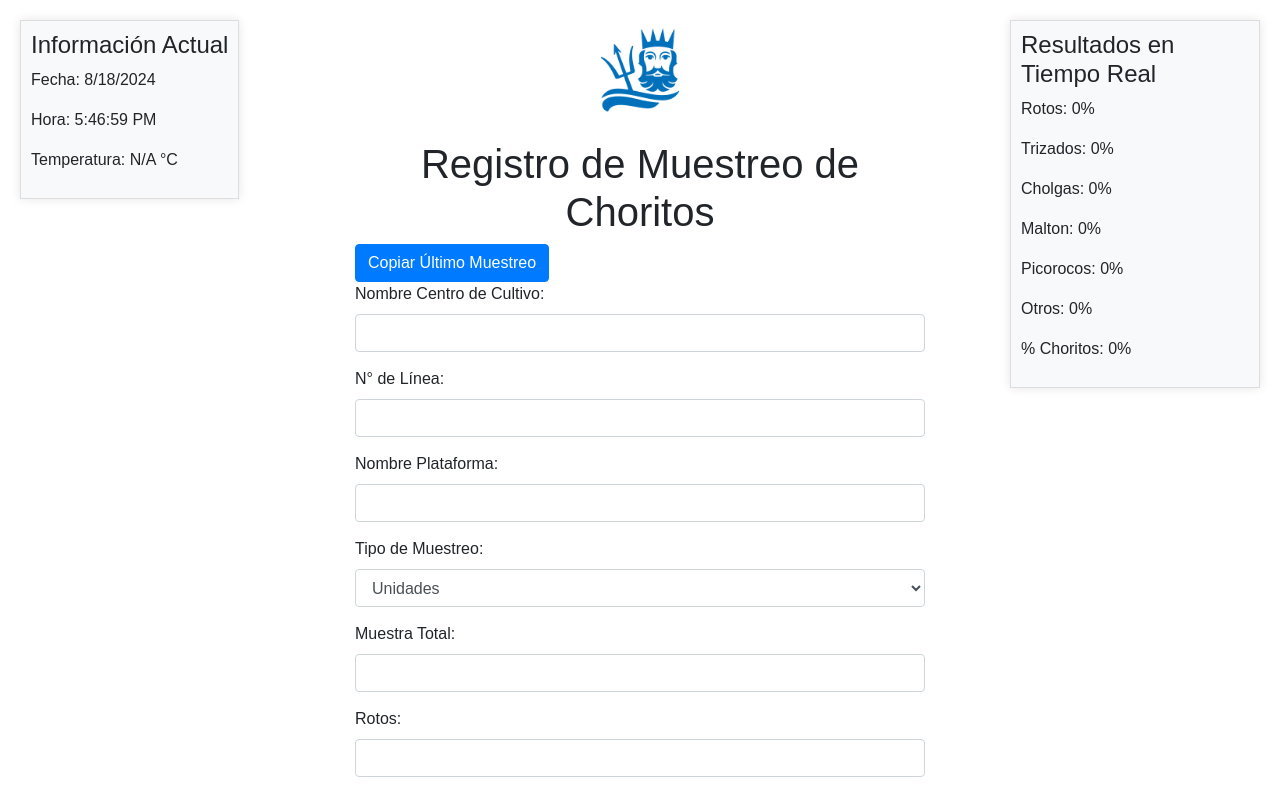
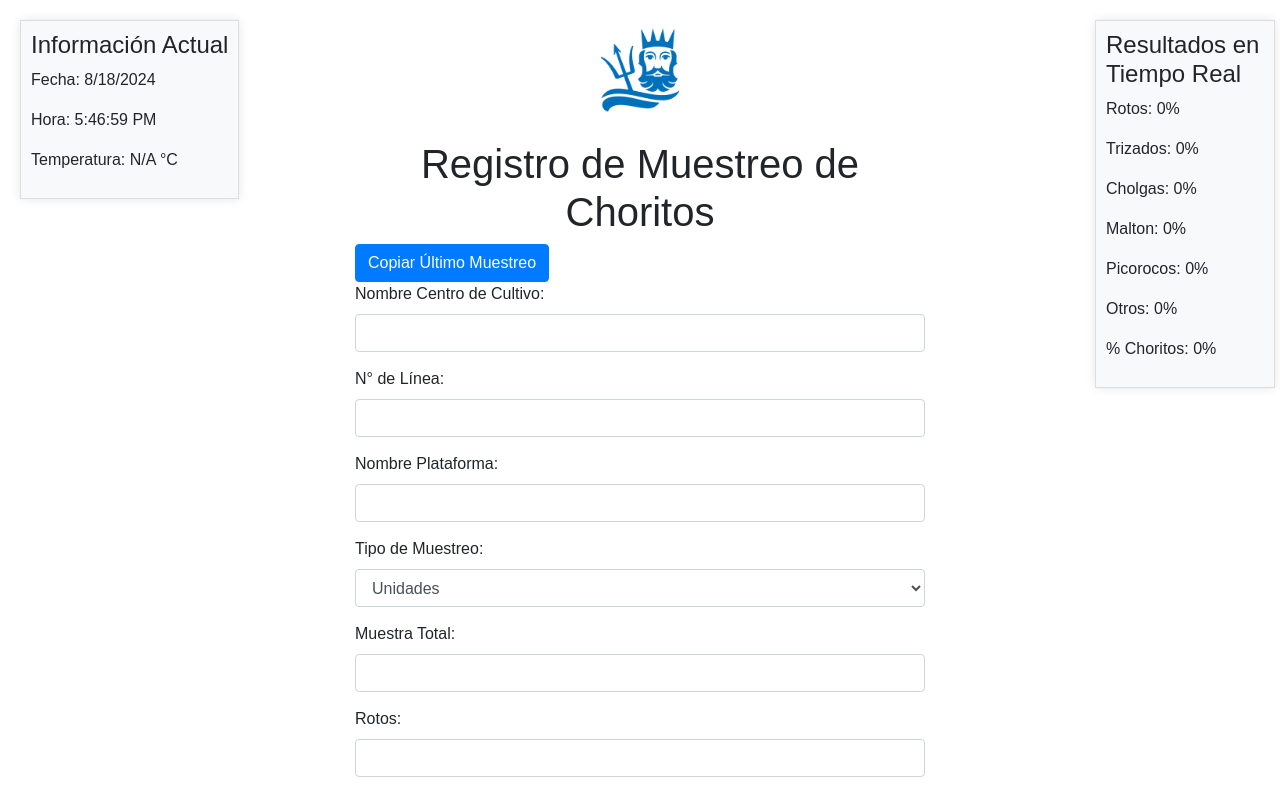
Before and after one commit to Carloschiloe/muestreo-choritos, a website: page public/formulario.html in a window 1280 px wide. Shown: the top 789 px of the page. Drawn offline with nearby package versions, Linux system fonts and the light colour scheme; no server answers.

```diff
--- a/public/formulario.html
+++ b/public/formulario.html
@@ -4,6 +4,7 @@
     <meta charset="UTF-8">
     <title>Muestreo de Choritos</title>
     <link href="https://stackpath.bootstrapcdn.com/bootstrap/4.5.2/css/bootstrap.min.css" rel="stylesheet">
+    <meta name="viewport" content="width=device-width, initial-scale=1.0">
     <style>
         body {
             font-family: Arial, sans-serif;
@@ -38,12 +39,13 @@
         .floating-window {
             position: fixed;
             top: 20px;
-            right: 20px;
-            width: 250px;
+            right: 5px;
+            width: 180px; /* Se reduce el ancho */
             padding: 10px;
             background-color: #f8f9fa;
             border: 1px solid #ddd;
             box-shadow: 0 0 10px rgba(0, 0, 0, 0.1);
+            z-index: 1000;
         }
         .logo {
             display: block;
@@ -121,7 +123,7 @@
                 <input type="text" class="form-control" id="responsable" name="responsable" required>
             </div>
             <div class="form-group">
-                <label for="foto">Abrir Cámara:</label>
+                <label for="foto">Tomar Foto:</label>
                 <input type="file" class="form-control" id="foto" name="foto" accept="image/*" capture="environment">
             </div>
             <!-- Campos ocultos para registrar la fecha, hora y temperatura -->
```
